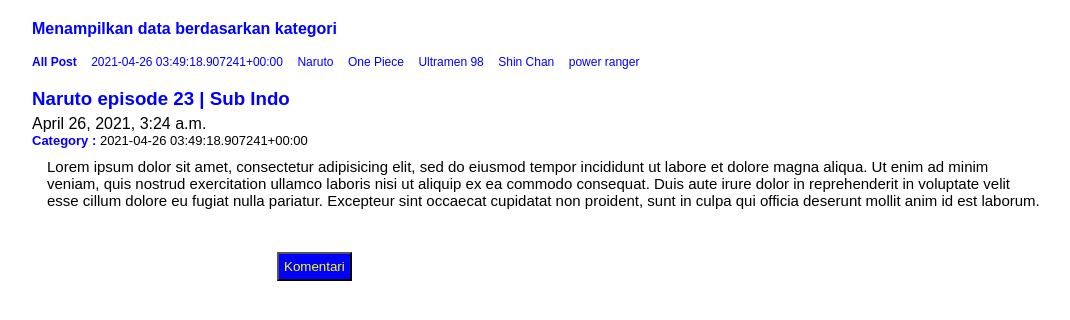
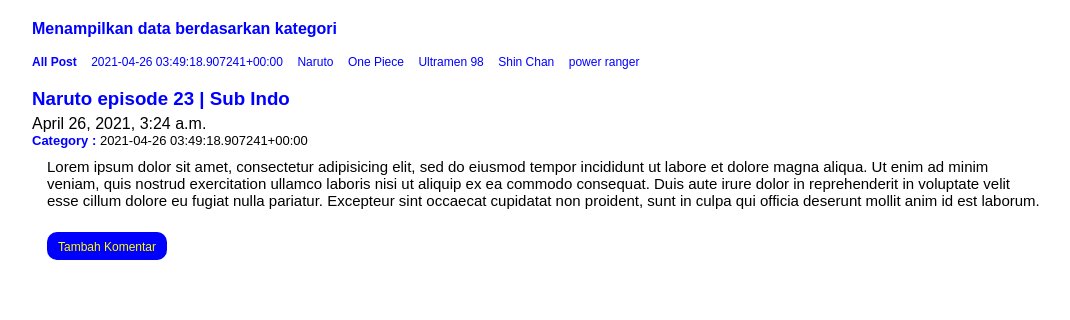
Before and after one commit to agusharianto/djangoprojects, a Django app: a page that uses film/templates/film/detail_post.html in a window 1280 px wide. Shown: the part 40-360 px from the top of the page, without its empty margins (96-1166 px from the left). Run offline with Django 3.2, Linux system fonts and the light colour scheme; data comes from the database, SQL or seed files in the repository; both versions use the stored data as it was after the commit.

Commit message:
update gagal

```diff
--- a/film/models.py
+++ b/film/models.py
@@ -21,6 +21,11 @@ class Post(models.Model):
 
 class CommentPost(models.Model):
 	comment = models.CharField(max_length=2000)
+	slug = models.SlugField(blank=True, editable=False)
+
+	def save(self):
+		self.slug = slugify(self.comment)
+		super(CommentPost, self).save()
 
 	def __str__(self):
 		return '{}'.format(self.comment)
--- a/film/static/film/css/style.css
+++ b/film/static/film/css/style.css
@@ -101,13 +101,18 @@ ul li a {
 }
 
 /*CSS  komentar*/
-.comment-post {
-	padding: 15px 15px;
+.add_comment {
+	padding-bottom: 15px;
+	margin: 0 15px;
 }
-.comment-post button {
-	margin-top: 10px;
-	margin-left: 230px;
-	padding: 5px 5px;
+.add_comment h4 {
 	background: blue;
+	padding: 5px 0;
+	width: 120px;
+	border-radius: 10px;
+	text-align: center;
+}
+.add_comment h4 a {
 	color: yellow;
+	font-size: 12px;
 }
--- a/film/templates/film/category_post.html
+++ b/film/templates/film/category_post.html
@@ -24,5 +24,8 @@
 		<h5><b>Category : </b>{{post.category}}</h5>
 		<p>{{post.body | truncatechars:150}}</p>
 		<br>
+		<div class="add_comment">
+			<h4><a href="#">Tambah Komentar</a></h4>
+		</div>
 	{% endfor %}
 {% endblock contents %}
--- a/film/templates/film/detail_post.html
+++ b/film/templates/film/detail_post.html
@@ -22,13 +22,8 @@
 	<h4>{{posts.publish}}</h4>
 	<h5><b>Category : </b>{{posts.category}}</h5>
 	<p>{{posts.body}}</p>
-
-	<form class="comment-post" method="POST">
-		{% csrf_token %}
-		<table>
-			{{commentform.as_table}}
-		</table>
-		<br>
-		<button type="submit">Komentari</button>
-	</form>
+	<br>
+	<div class="add_comment">
+		<h4><a href="#">Tambah Komentar</a></h4>
+	</div>
 {% endblock contents %}
--- a/film/templates/film/index.html
+++ b/film/templates/film/index.html
@@ -27,5 +27,8 @@
 		<h5><b>Category : </b>{{post.category}}</h5>
 		<p>{{post.body | truncatechars:150}}</p>
 		<br>
+		<div class="add_comment">
+			<h4><a href="#">Tambah Komentar</a></h4>
+		</div>
 	{% endfor %}
 {% endblock contents %}
--- a/film/urls.py
+++ b/film/urls.py
@@ -8,5 +8,5 @@ urlpatterns = [
 	path('post/<slugInput>/', views.detailPost, name='detail'),
 	path('category/<categoryInput>/', views.categoryPost, name='category'),
 	path('add-post/', views.createPost, name='addpost'),
-	path('add-comment/', views.AddCommentPost, name='addcomment'),
+	# path('add-comment/<commentInput>/', views.createComment, name='addcomment'),
 ]
--- a/film/views.py
+++ b/film/views.py
@@ -46,14 +46,15 @@ def createPost(request):
 	}
 	return render(request, 'film/add_post.html', context)
 
-def AddCommentPost(request):
-	commentform = addComment(request.POST)
-	if request.method == 'POST':
-		if commentform.is_valid():
-			commentform.save()
-			return redirect('film:addcomment')
+# def createComment(request, commentInput):
+# 	posts = Post.objects.get(comment=commentInput)
+# 	commentform = addComment(request.POST)
+# 	if request.method == 'POST':
+# 		if commentform.is_valid():
+# 			commentform.save()
+# 			return redirect('film:addcomment')
+# 	context = {
+# 		'commentform':commentform,
+# 	}
 
-	context = {
-		'commentform':commentform,
-	}
-	return render(request,'film/detail_post.html', context)
+# 	return render(request, 'film/add_comment.html',context)
```
Also changed, not shown: film/templates/film/add_comment.html (added, +9 -0 lines), db.sqlite3, film/migrations/0006_commentpost_slug.py (added).
